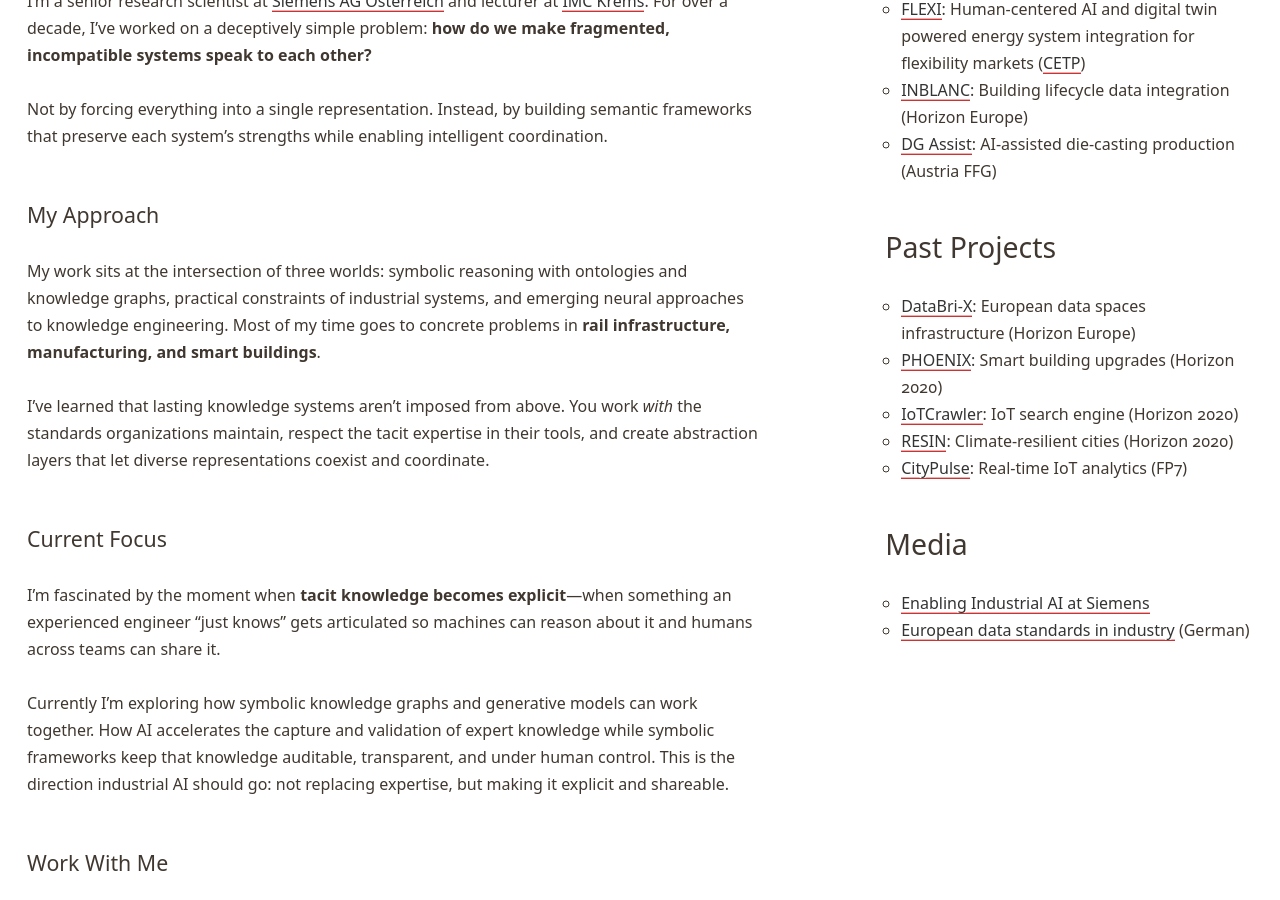
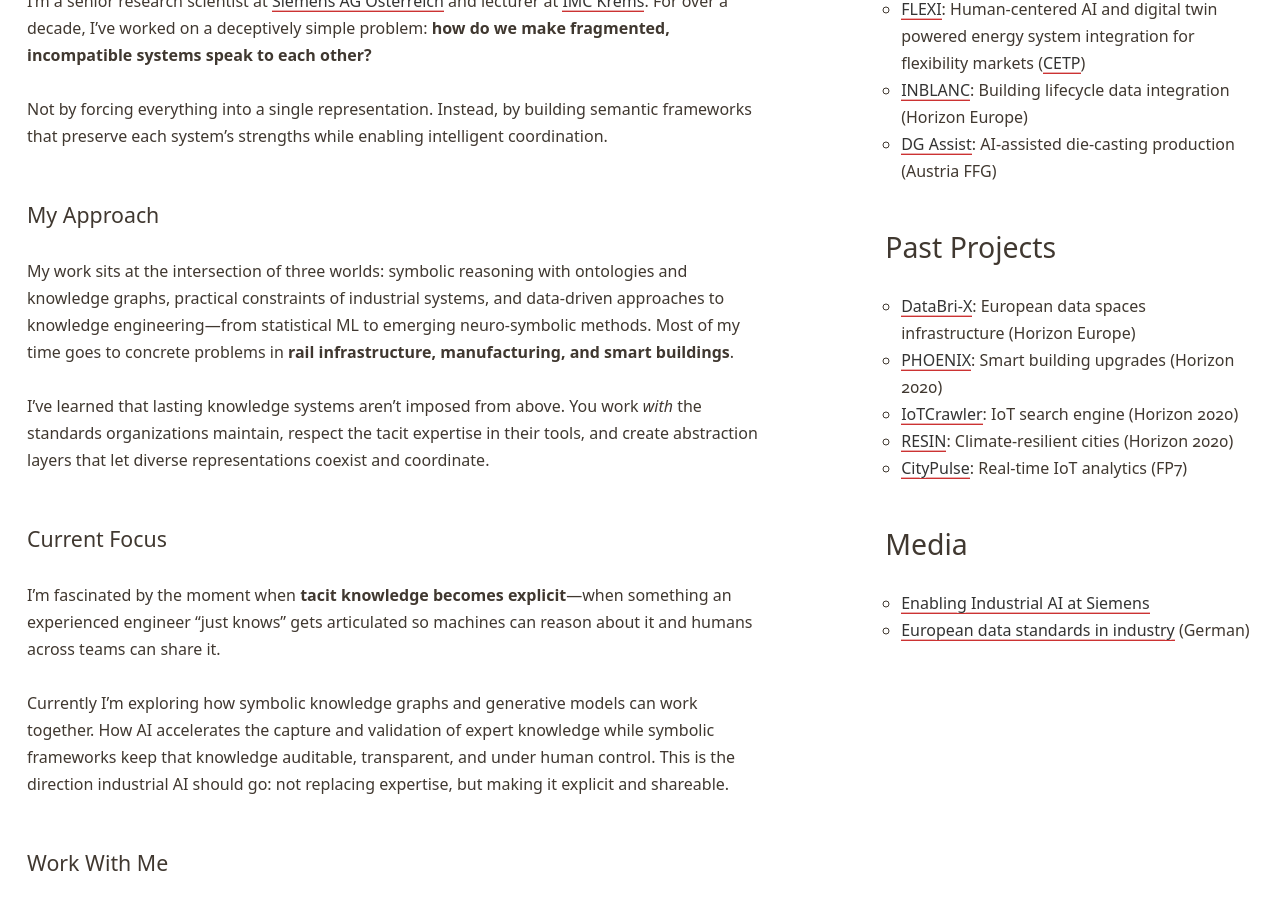
Before and after one commit to stefanbischof/stefanbischof.github.io, a Jekyll site: the page built from index.html, in a window 1280 px wide and 900 px high, scrolled down 444 px. Built offline with Jekyll 4.4.1, drawn with Linux system fonts in a browser that asks for light colours.

Commit message:
refine: update research approach description

```diff
--- a/index.html
+++ b/index.html
@@ -18,7 +18,7 @@
 
 <h2>My Approach</h2>
 
-<p>My work sits at the intersection of three worlds: symbolic reasoning with ontologies and knowledge graphs, practical constraints of industrial systems, and emerging neural approaches to knowledge engineering. Most of my time goes to concrete problems in <strong>rail infrastructure, manufacturing, and smart buildings</strong>.</p>
+<p>My work sits at the intersection of three worlds: symbolic reasoning with ontologies and knowledge graphs, practical constraints of industrial systems, and data-driven approaches to knowledge engineering&mdash;from statistical ML to emerging neuro-symbolic methods. Most of my time goes to concrete problems in <strong>rail infrastructure, manufacturing, and smart buildings</strong>.</p>
 
 <p>I&rsquo;ve learned that lasting knowledge systems aren&rsquo;t imposed from above. You work <em>with</em> the standards organizations maintain, respect the tacit expertise in their tools, and create abstraction layers that let diverse representations coexist and coordinate.</p>
 
```
